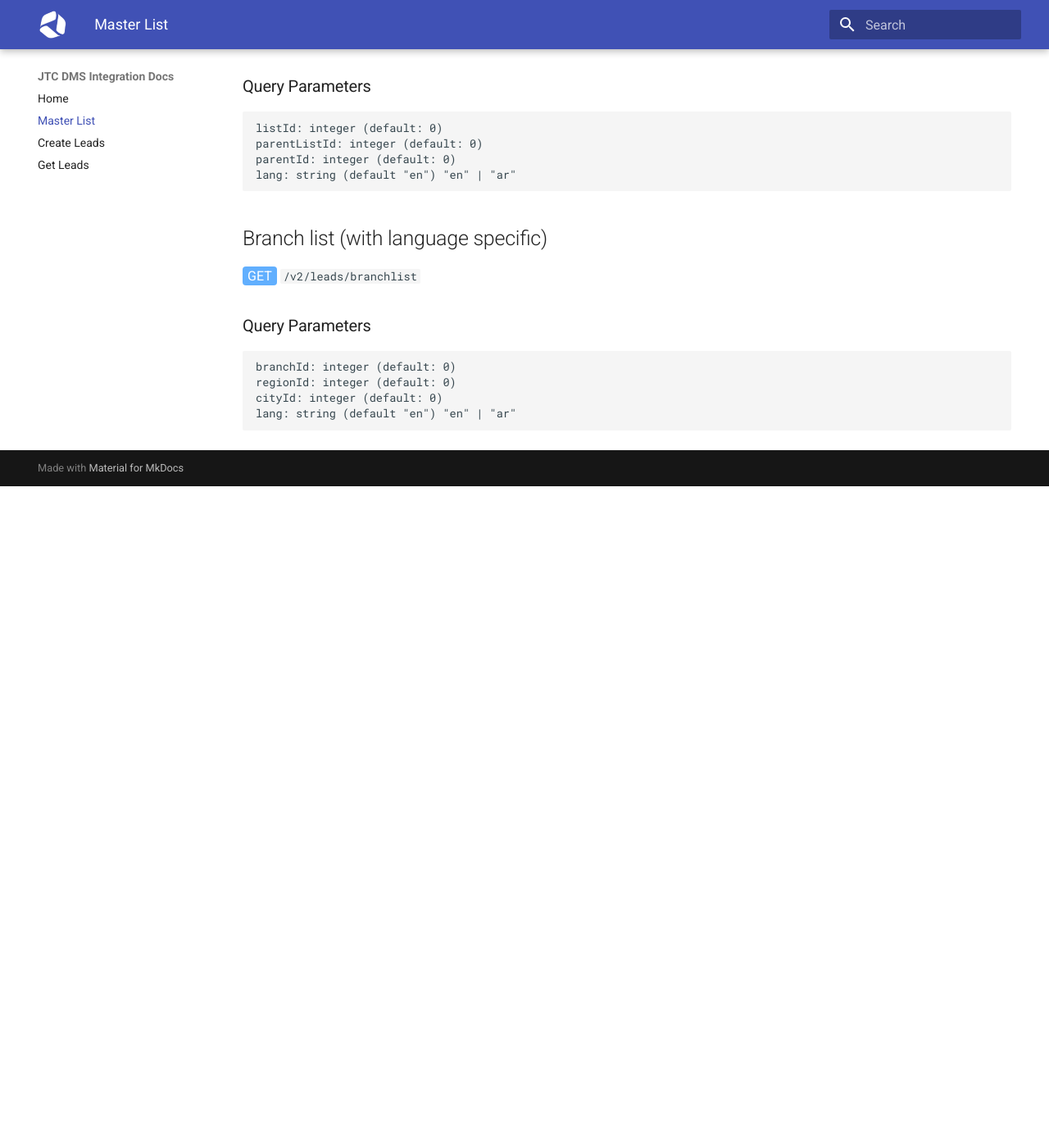
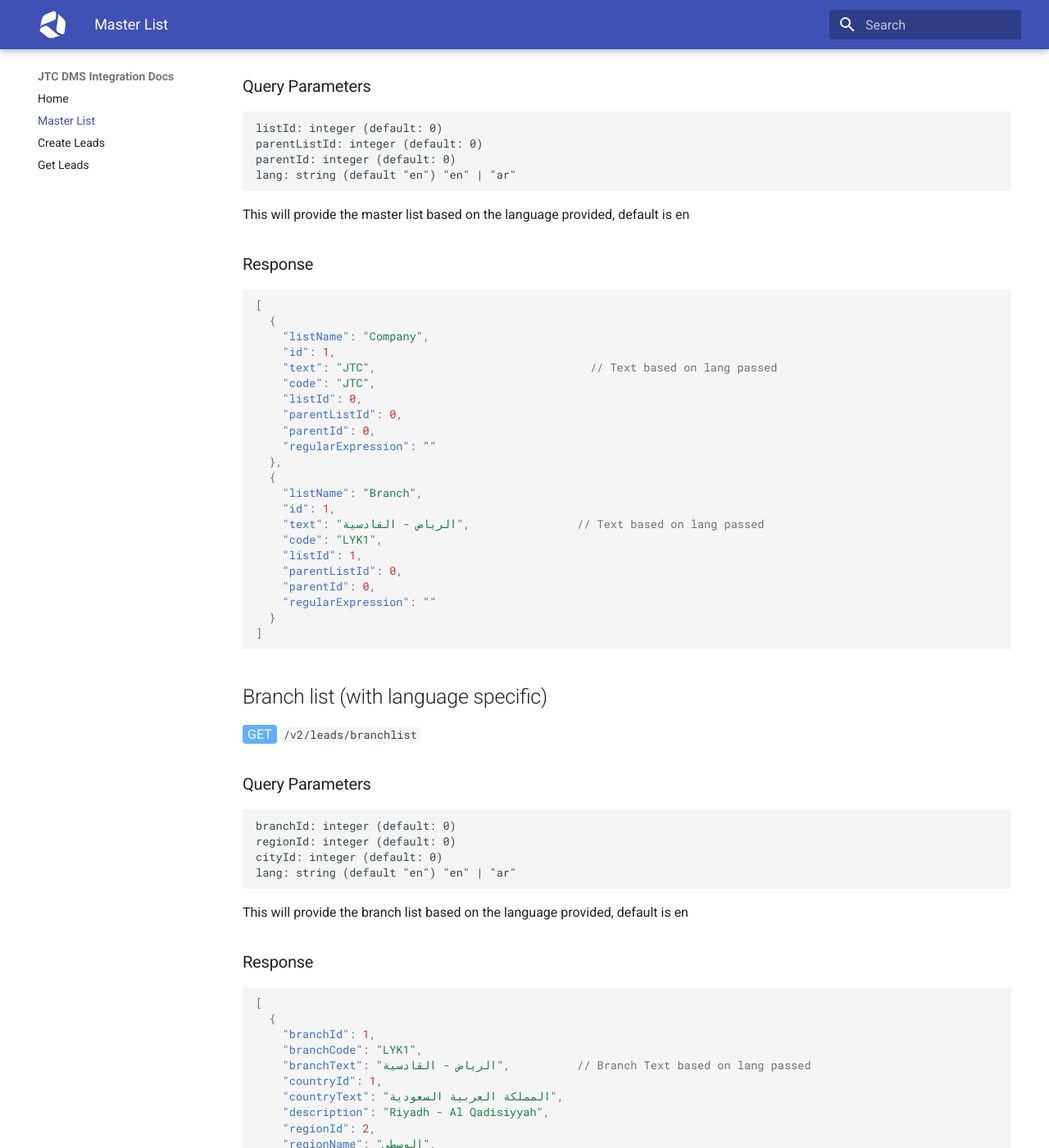
Before and after one commit to aljabr-trading/dms-external-docs, an MkDocs documentation site: the page built from docs/lookups.md, in a window 1280 px wide and 1400 px high, scrolled down 4548 px. Shown: the whole window at 82% size. Built offline with MkDocs 1.6.1 and Material for MkDocs 9.7.7, drawn with Linux system fonts in a browser that asks for light colours; before the commit the page ends 5141 px from its top, so only the background shows below that; some of the changed text lies outside the part shown.

````diff
--- a/docs/lookups.md
+++ b/docs/lookups.md
@@ -236,6 +236,35 @@ parentId: integer (default: 0)
 lang: string (default "en") "en" | "ar"
 ```
 
+This will provide the master list based on the language provided, default is en
+
+### Response
+
+```json
+[
+  {
+    "listName": "Company",
+    "id": 1,
+    "text": "JTC",                                // Text based on lang passed
+    "code": "JTC",
+    "listId": 0,
+    "parentListId": 0,
+    "parentId": 0,
+    "regularExpression": ""
+  },
+  {
+    "listName": "Branch",
+    "id": 1,
+    "text": "الرياض - القادسية",                // Text based on lang passed
+    "code": "LYK1",
+    "listId": 1,
+    "parentListId": 0,
+    "parentId": 0,
+    "regularExpression": ""
+  }
+]
+```
+
 ## Branch list (with language specific)
 <span class="http-get">GET</span> `/v2/leads/branchlist`
 
@@ -247,3 +276,38 @@ regionId: integer (default: 0)
 cityId: integer (default: 0)
 lang: string (default "en") "en" | "ar"
 ```
+
+This will provide the branch list based on the language provided, default is en
+
+### Response
+
+```json
+[
+  {
+    "branchId": 1,
+    "branchCode": "LYK1",
+    "branchText": "الرياض - القادسية",          // Branch Text based on lang passed
+    "countryId": 1,
+    "countryText": "المملكة العربية السعودية",
+    "description": "Riyadh - Al Qadisiyyah",
+    "regionId": 2,
+    "regionName": "الوسطى",
+    "cityId": 3,
+    "cityText": "الرياض",
+    "location": "https://maps.app.goo.gl/vuoRhXymXwkZNLRG7"
+  },
+  {
+    "branchId": 2,
+    "branchCode": "LYK2",
+    "branchText": "الدمام - طريق الملك فهد",
+    "countryId": 1,
+    "countryText": "المملكة العربية السعودية",
+    "description": "Dammam - Rakah Showroom",
+    "regionId": 1,
+    "regionName": "الشرقية",
+    "cityId": 1,
+    "cityText": "الدمام",
+    "location": "https://maps.app.goo.gl/z2Cnp6N5PD5zAjiD7"
+  },
+]
+```
````
Also changed, not shown: site/lookups/index.html, site/search/search_index.json.
